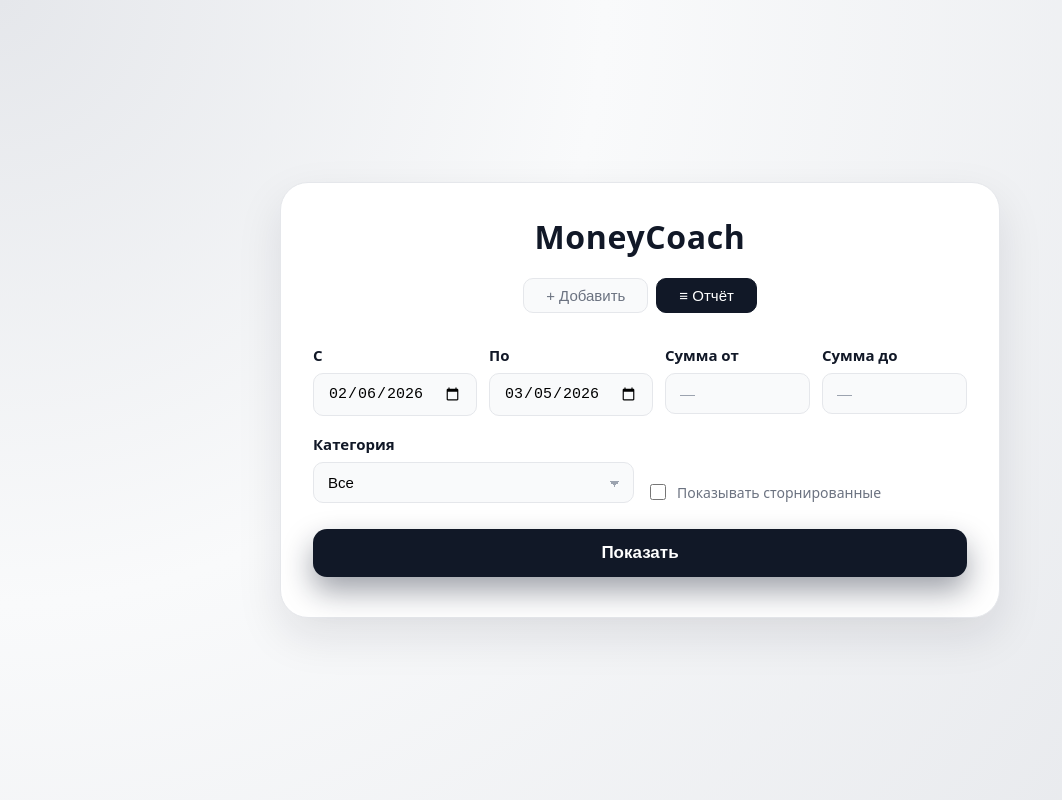
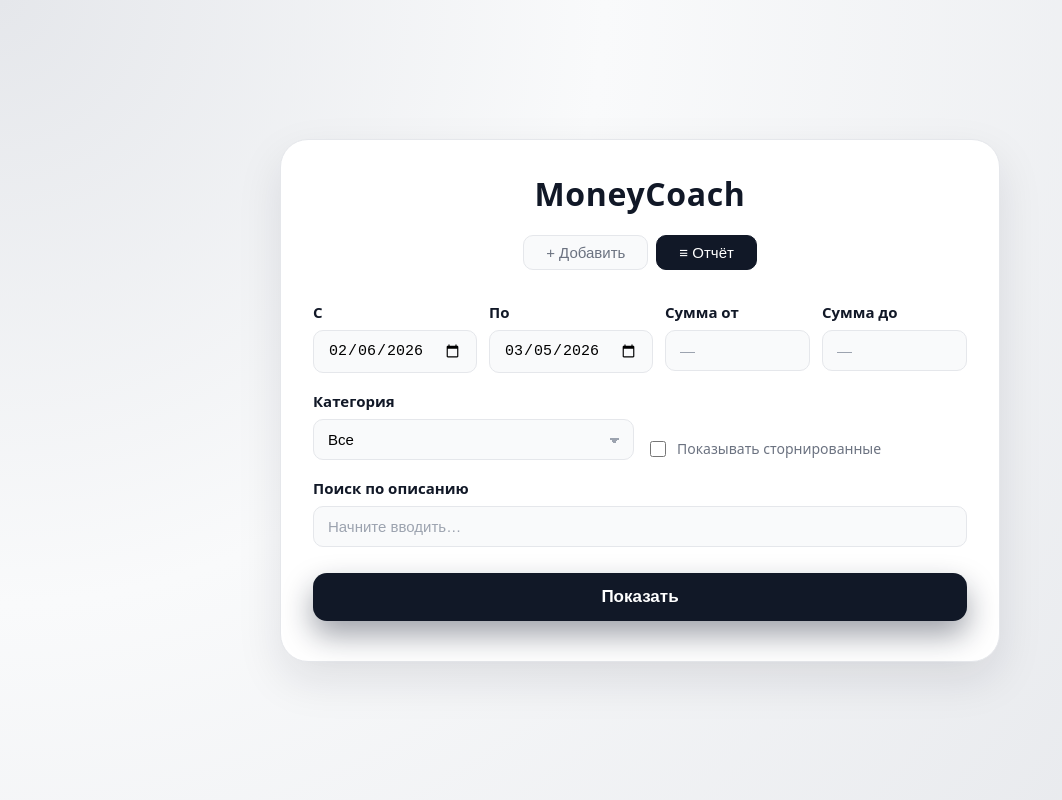
Before and after one commit to ilyaskalkin/vibe-web, a React (Vite) app: page / in a window 1280 px wide. Both pictures are taken after a click on the button "≡ Отчёт". Shown: the whole page, without its empty margins (0-1062 px from the left). Built offline with nearby package versions, Linux system fonts and the light colour scheme.

Commit message:
добавил нечёткий поиск по описанию через Fuse.js
Co-Authored-By: Claude Sonnet 4.6 <noreply@anthropic.com>

```diff
--- a/package.json
+++ b/package.json
@@ -10,6 +10,7 @@
     "lint": "eslint src --ext ts,tsx --report-unused-disable-directives --max-warnings 0"
   },
   "dependencies": {
+    "fuse.js": "^7.1.0",
     "react": "^18.3.1",
     "react-dom": "^18.3.1"
   },
--- a/src/App.tsx
+++ b/src/App.tsx
@@ -1,4 +1,5 @@
 import React, { useState, useEffect } from "react";
+import Fuse from "fuse.js";
 
 const CATEGORIES = [
   { id: 1, label: "Еда" },
@@ -257,6 +258,7 @@ const Report: React.FC<{ onEdit: (op: Operation) => void; updatedOp?: Operation
   const [includeStorned, setIncludeStorned] = useState(false);
   const [sortField, setSortField] = useState<"date" | "amount">("date");
   const [sortDir, setSortDir] = useState<"asc" | "desc">("asc");
+  const [searchQuery, setSearchQuery] = useState("");
 
   useEffect(() => {
     if (updatedOp) {
@@ -313,8 +315,14 @@ const Report: React.FC<{ onEdit: (op: Operation) => void; updatedOp?: Operation
       })
     : null;
 
-  const sortedRows = filteredRows
-    ? [...filteredRows].sort((a, b) => {
+  const searchedRows = searchQuery.trim() && filteredRows
+    ? new Fuse(filteredRows, { keys: ["description"], threshold: 0.4, ignoreLocation: true })
+        .search(searchQuery)
+        .map((r) => r.item)
+    : filteredRows;
+
+  const sortedRows = searchedRows
+    ? [...searchedRows].sort((a, b) => {
         const dir = sortDir === "asc" ? 1 : -1;
         if (sortField === "amount") return (a.amount - b.amount) * dir;
         const da = a.date ?? "";
@@ -323,7 +331,7 @@ const Report: React.FC<{ onEdit: (op: Operation) => void; updatedOp?: Operation
       })
     : null;
 
-  const total = filteredRows?.reduce((sum, r) => sum + r.amount, 0) ?? 0;
+  const total = searchedRows?.reduce((sum, r) => sum + r.amount, 0) ?? 0;
 
   return (
     <div className="report">
@@ -398,6 +406,17 @@ const Report: React.FC<{ onEdit: (op: Operation) => void; updatedOp?: Operation
             Показывать сторнированные
           </label>
         </div>
+      </div>
+
+      <div className="field">
+        <label className="label">Поиск по описанию</label>
+        <input
+          type="text"
+          className="input"
+          placeholder="Начните вводить…"
+          value={searchQuery}
+          onChange={(e) => setSearchQuery(e.target.value)}
+        />
       </div>
 
       <button
```
Also changed, not shown: 1 other file (tests, documents, lock files or other folders).
